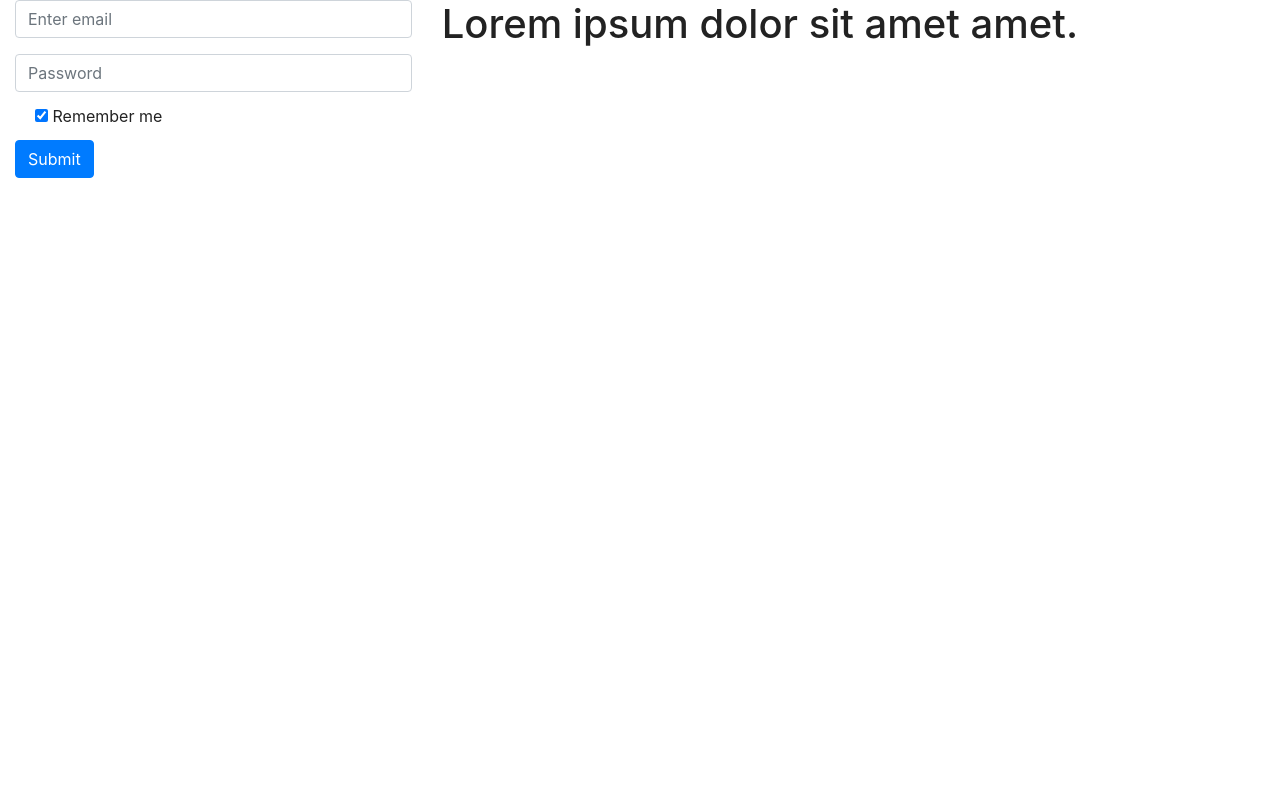
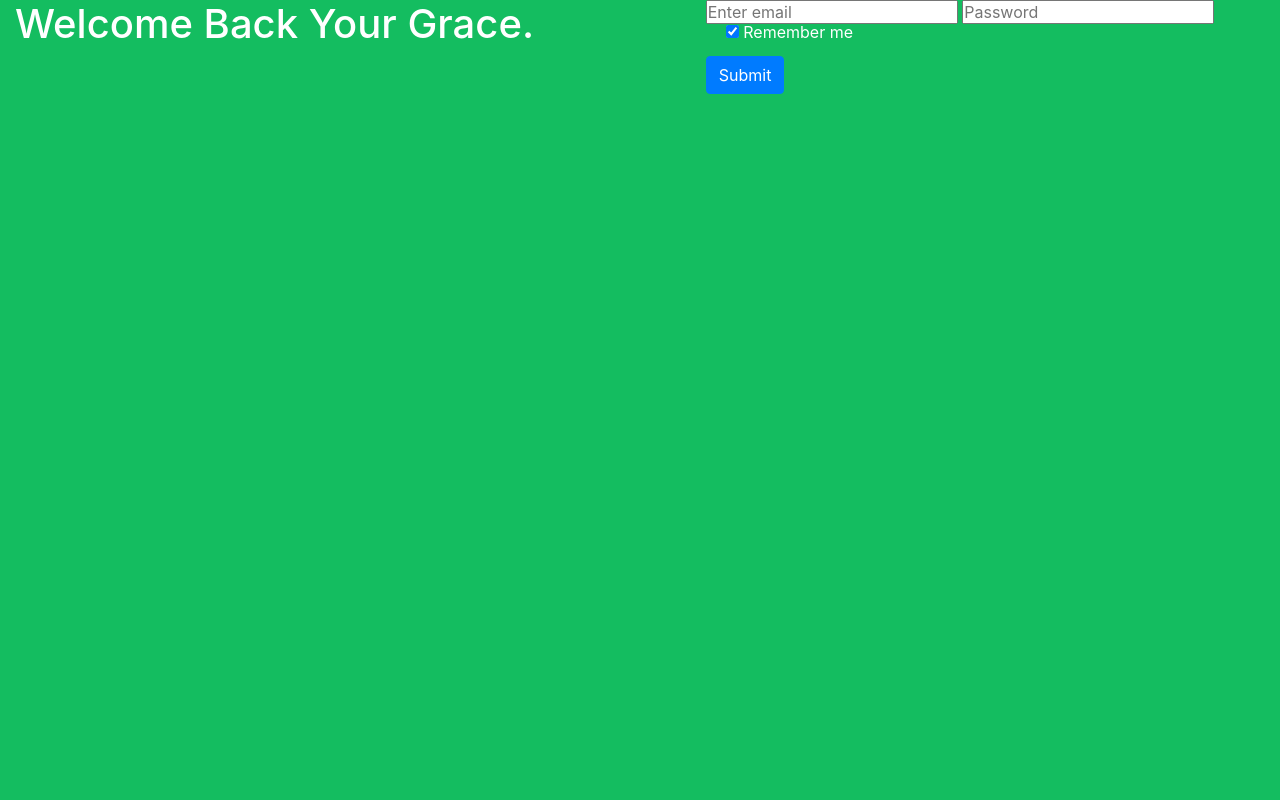
Before and after one commit to AgbaD/xode1.0, a Flask app: page /login in a window 1280 px wide. Run offline with Flask 2, Linux system fonts and the light colour scheme; parts of the project's set-up code (start-up, migrations or seed data) failed here and were passed over; some libraries are stand-ins or nearby versions.

Commit message:
stress? NO!

```diff
--- a/app/static/scss/_config.scss
+++ b/app/static/scss/_config.scss
@@ -1,4 +1,4 @@
-$primary-color: #7be227;
+$primary-color: #14bd60;
 $secondary-color: #222222;
 $background-color: #ffffff;
 
--- a/app/static/scss/_login.scss
+++ b/app/static/scss/_login.scss
@@ -0,0 +1,13 @@
+.login {
+    background: $primary-color;
+    height: 100vh;
+    width: 100vw;
+    color: $background-color;
+
+    &-form {
+        display: flex;
+        flex-direction: column;
+        justify-content: center;
+        align-items: center;
+    }
+}
--- a/app/templates/login.html
+++ b/app/templates/login.html
@@ -31,18 +31,19 @@
 
     <title>X || Login</title>
 </head>
-<body class="login">
-    <main>
+<body>
+    <main class="login">
         <div class="login-div container-fluid">
             <div class="row">
-                <div class="col-md-6 col-lg-4">
-                    <form>
-                        <div class="form-group">
-                          <input type="email" class="form-control" id="email" name="email" aria-describedby="emailHelp" placeholder="Enter email">
-                        </div>
-                        <div class="form-group">
-                          <input type="password" class="form-control" id="password" name="password" placeholder="Password">
-                        </div>
+                <div class="col-lg-6 login-extra">
+                    <h1>
+                        Welcome Back Your Grace.
+                    </h1>
+                </div>
+                <div class="col-lg-6 login-form">
+                    <form class="login-form__form">
+                        <input type="email" id="email" name="email" placeholder="Enter email">
+                        <input type="password" id="password" name="password" placeholder="Password">
                         <div class="form-group form-check">
                             <input type="checkbox" name="remember_me" value="True" id="remember_me" checked="checked" />
                             <label class="form-check-label" for="remember_me">Remember me</label>
@@ -50,9 +51,6 @@
                         <button type="submit" class="btn btn-primary">Submit</button>
                     </form>
                 </div>
-                <div class="col-md-6 col-lg-8 extra">
-                    <h1>Lorem ipsum dolor sit amet amet.</h1>
-                </div>
             </div>
         </div>
     </main>
--- a/css/base.css
+++ b/css/base.css
@@ -5,6 +5,29 @@
   padding: 0;
   text-decoration: none;
   list-style-type: none;
+}
+
+.login {
+  background: #14bd60;
+  height: 100vh;
+  width: 100vw;
+  color: #ffffff;
+}
+
+.login-form {
+  display: -webkit-box;
+  display: -ms-flexbox;
+  display: flex;
+  -webkit-box-orient: vertical;
+  -webkit-box-direction: normal;
+      -ms-flex-direction: column;
+          flex-direction: column;
+  -webkit-box-pack: center;
+      -ms-flex-pack: center;
+          justify-content: center;
+  -webkit-box-align: center;
+      -ms-flex-align: center;
+          align-items: center;
 }
 
 body {
@@ -15,7 +38,7 @@ body {
 }
 
 a {
-  color: #7be227;
+  color: #14bd60;
   text-decoration: none;
 }
 
```
Also changed, not shown: 1 other file.
